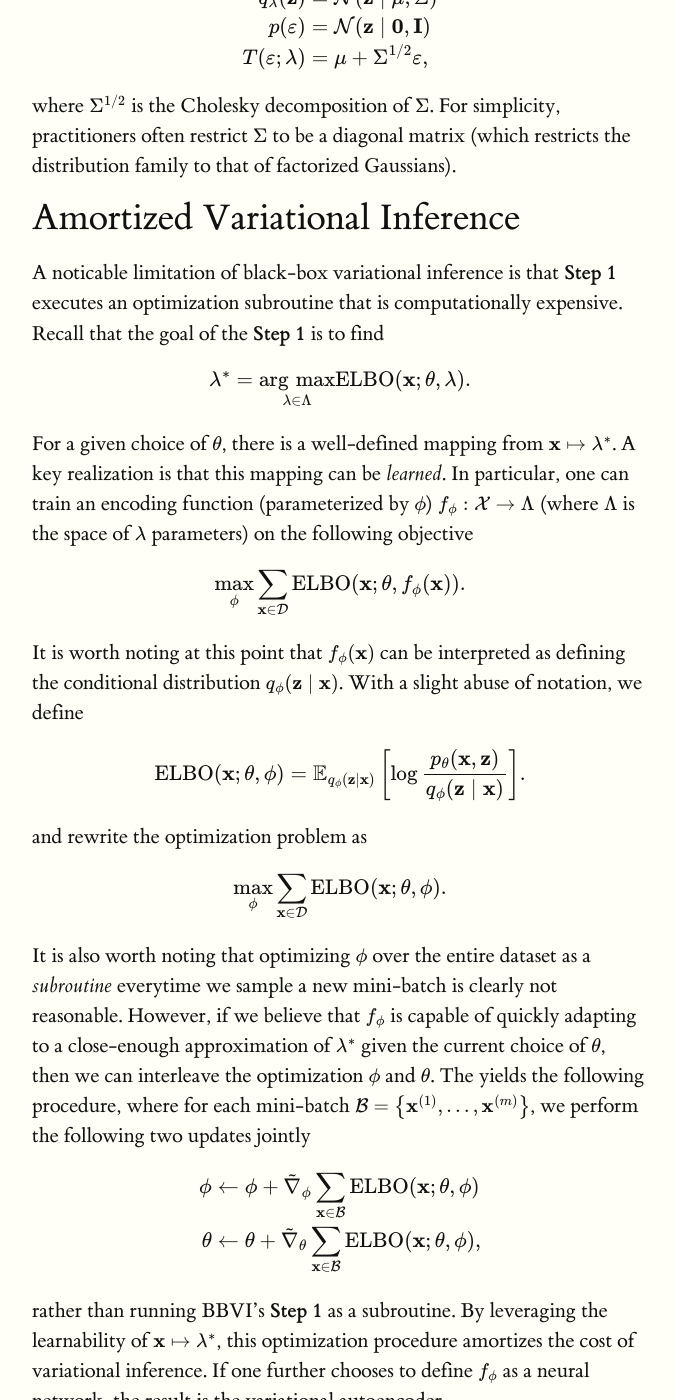
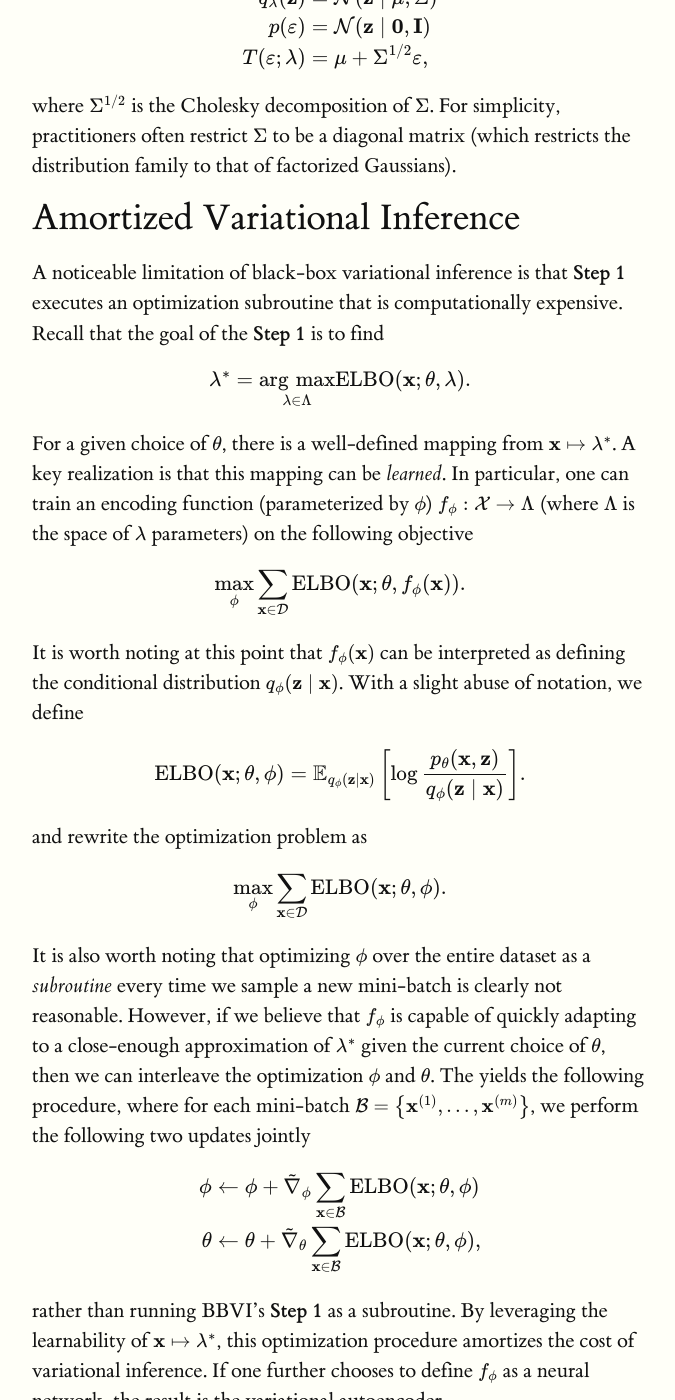
Before and after one commit to deepgenerativemodels/notes, a Jekyll site: the page built from vae/index.md, in a window 1280 px wide and 1400 px high, scrolled down 7116 px. Shown: the whole window, without its empty margins (128-803 px from the left). Built offline with Jekyll 4.4.1, drawn with Linux system fonts in a browser that asks for light colours; formulas are drawn with MathJax 3.

Commit message:
Fix minor typos in VAE notes

```diff
--- a/vae/index.md
+++ b/vae/index.md
@@ -251,7 +251,7 @@ where $$\Sigma^{1/2}$$ is the Cholesky decomposition of $$\Sigma$$. For simplici
 Amortized Variational Inference
 ==============
 
-A noticable limitation of black-box variational inference is that **Step 1** executes an optimization subroutine that is computationally expensive. Recall that the goal of the **Step 1** is to find
+A noticeable limitation of black-box variational inference is that **Step 1** executes an optimization subroutine that is computationally expensive. Recall that the goal of the **Step 1** is to find
 {% math %}
 \begin{align}
     \lambda^* = \argmax_{\lambda\in \Lambda} \ELBO(\bx; \theta, \lambda).
@@ -277,7 +277,7 @@ and rewrite the optimization problem as
     \max_{\phi } \sum_{\bx \in \D} \ELBO(\bx; \theta, \phi).
 \end{align}
 {% endmath %}
-It is also worth noting that optimizing $$\phi$$ over the entire dataset as a *subroutine* everytime we sample a new mini-batch is clearly not reasonable. However, if we believe that $$f_\phi$$ is capable of quickly adapting to a close-enough approximation of $$\lambda^\ast$$ given the current choice of $$\theta$$, then we can interleave the optimization $$\phi$$ and $$\theta$$. The yields the following procedure, where for each mini-batch $$\M = \set{\bx^{(1)}, \ldots, \bx^{(m)}}$$, we perform the following two updates jointly
+It is also worth noting that optimizing $$\phi$$ over the entire dataset as a *subroutine* every time we sample a new mini-batch is clearly not reasonable. However, if we believe that $$f_\phi$$ is capable of quickly adapting to a close-enough approximation of $$\lambda^\ast$$ given the current choice of $$\theta$$, then we can interleave the optimization $$\phi$$ and $$\theta$$. The yields the following procedure, where for each mini-batch $$\M = \set{\bx^{(1)}, \ldots, \bx^{(m)}}$$, we perform the following two updates jointly
 {% math %}
 \begin{align}
     \phi &\gets \phi + \tilde{\nabla}_\phi \sum_{\bx \in \M} \ELBO(\bx; \theta, \phi) \\
```
